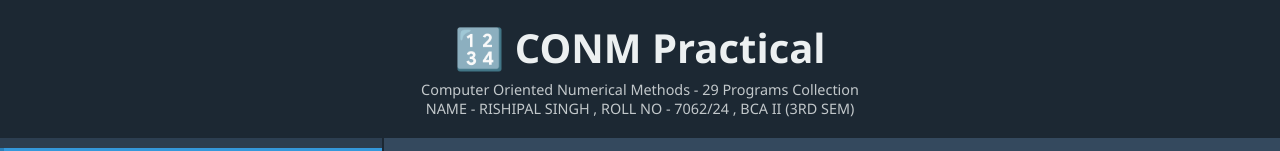
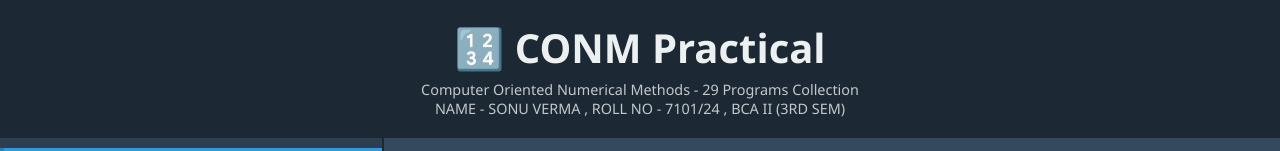
Before and after one commit to RishiWorks098/solid-palm-tree, a plain HTML site: page index.html in a window 1280 px wide. Shown: the top 151 px of the page. Drawn offline with Linux system fonts and the light colour scheme.

Commit message:
Update index.html

```diff
--- a/index.html
+++ b/index.html
@@ -192,7 +192,7 @@
         <h1>🔢 CONM Practical</h1>
         <p>Computer Oriented Numerical Methods - 29 Programs Collection</p>
 
-        <p>NAME - RISHIPAL SINGH , ROLL NO - 7062/24 , BCA II (3RD SEM)</p>
+        <p>NAME - SONU VERMA , ROLL NO - 7101/24 , BCA II (3RD SEM)</p>
     </div>
 
     <div class="container">
```
